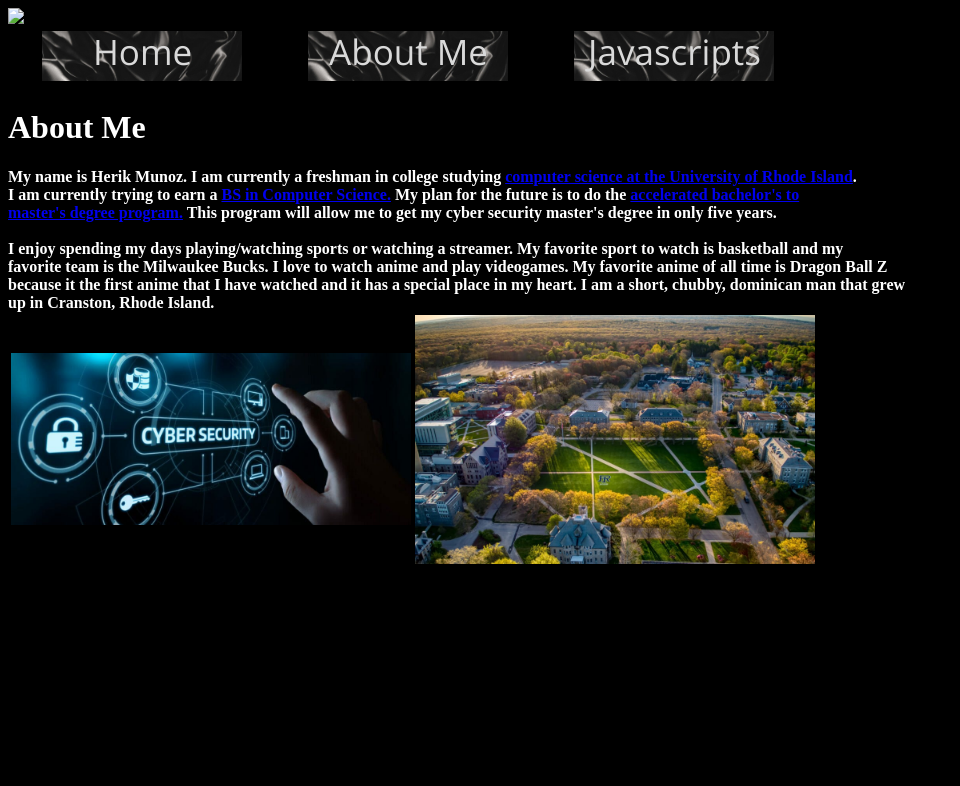
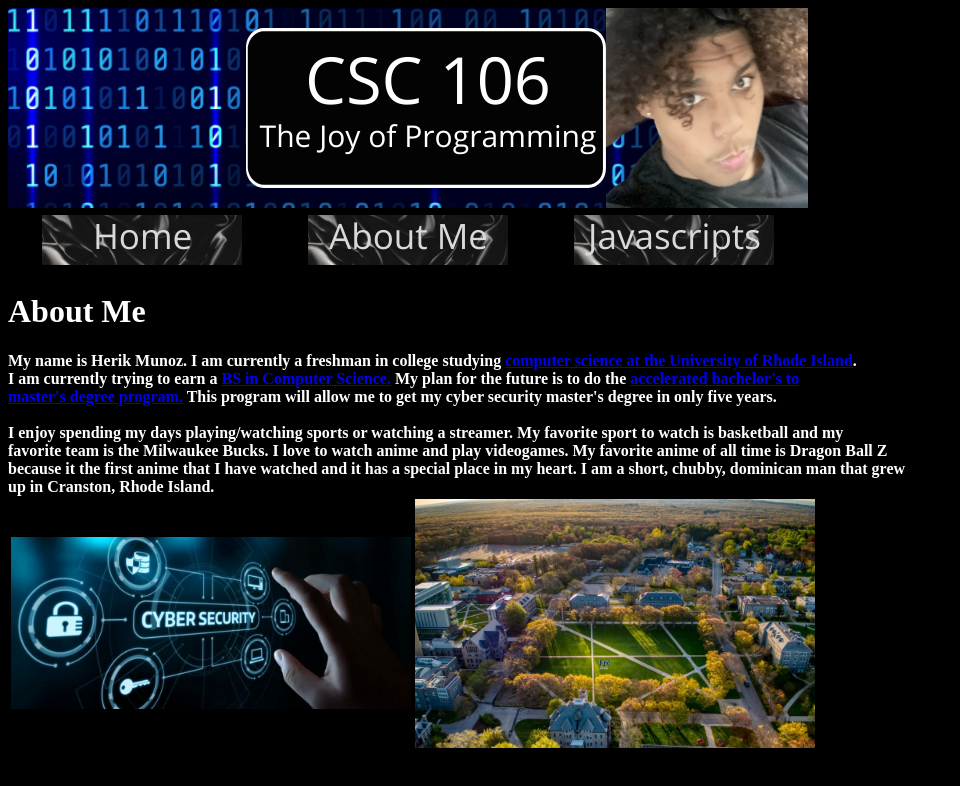
Before and after one commit to hmunoz04/hmunoz04.github.io, a plain HTML site: page about.html in a window 1280 px wide. Shown: the whole page, without its empty margins (0-960 px from the left). Drawn offline with Linux system fonts and the light colour scheme.

Commit message:
Update about.html

```diff
--- a/about.html
+++ b/about.html
@@ -10,7 +10,7 @@
         </style>
     </head>
     <body>
-        <img src="HerikBanner1.jpeg"> <br>
+        <img src="herikbanner2.jpeg"> <br>
          <table width="800px">
            <thead>
                <tr>
```
